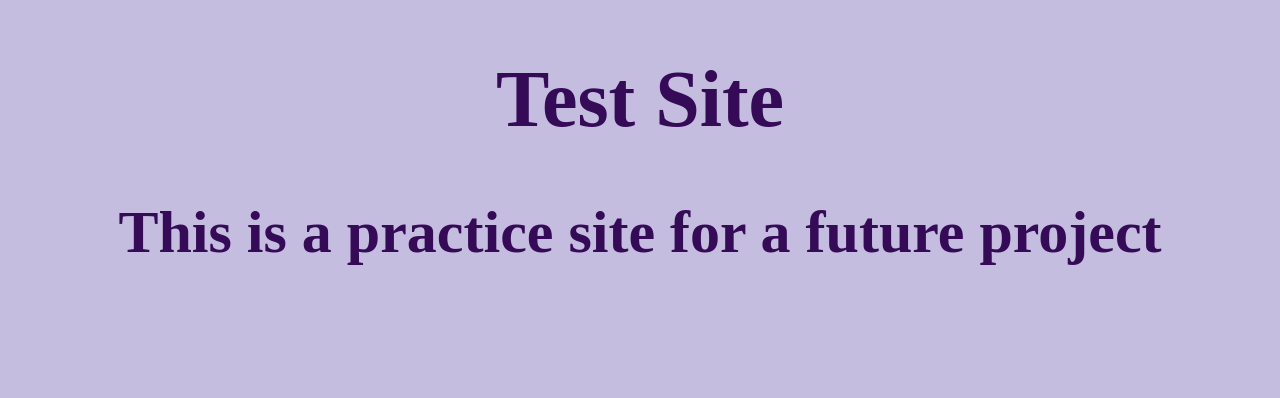
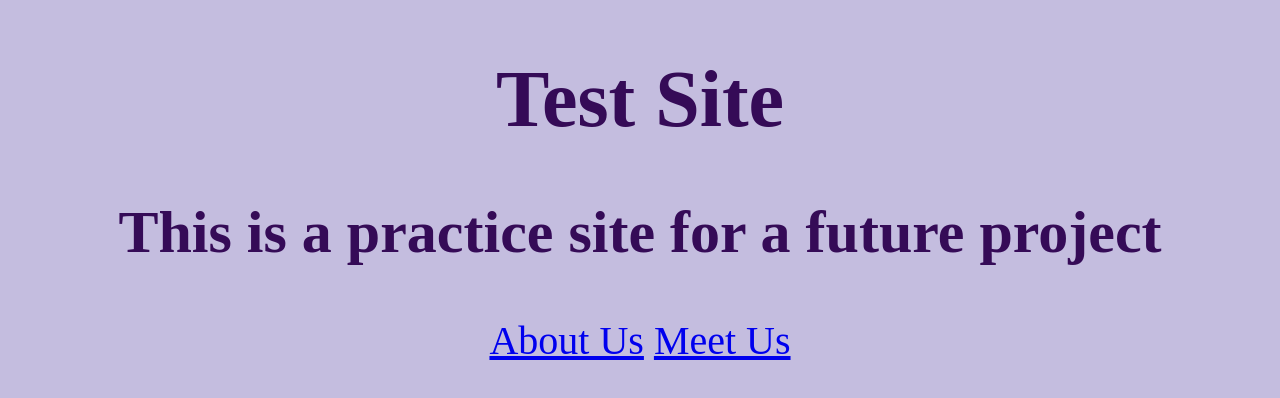
Before and after one commit to adegr01/Test, a plain HTML site: page docs/index.html in a window 1280 px wide. Drawn offline with Linux system fonts and the light colour scheme.

Commit message:
added links

```diff
--- a/docs/index.html
+++ b/docs/index.html
@@ -10,6 +10,6 @@
         <h1>Test Site</h1>
         <h2>This is a practice site
         for a future project</h2>
-        <a href="about_us.html"></a> <a href="meet_us.html"></a>
+        <a href="about_us.html">About Us</a> <a href="meet_us.html">Meet Us</a>
     </body>
 </html>
```
